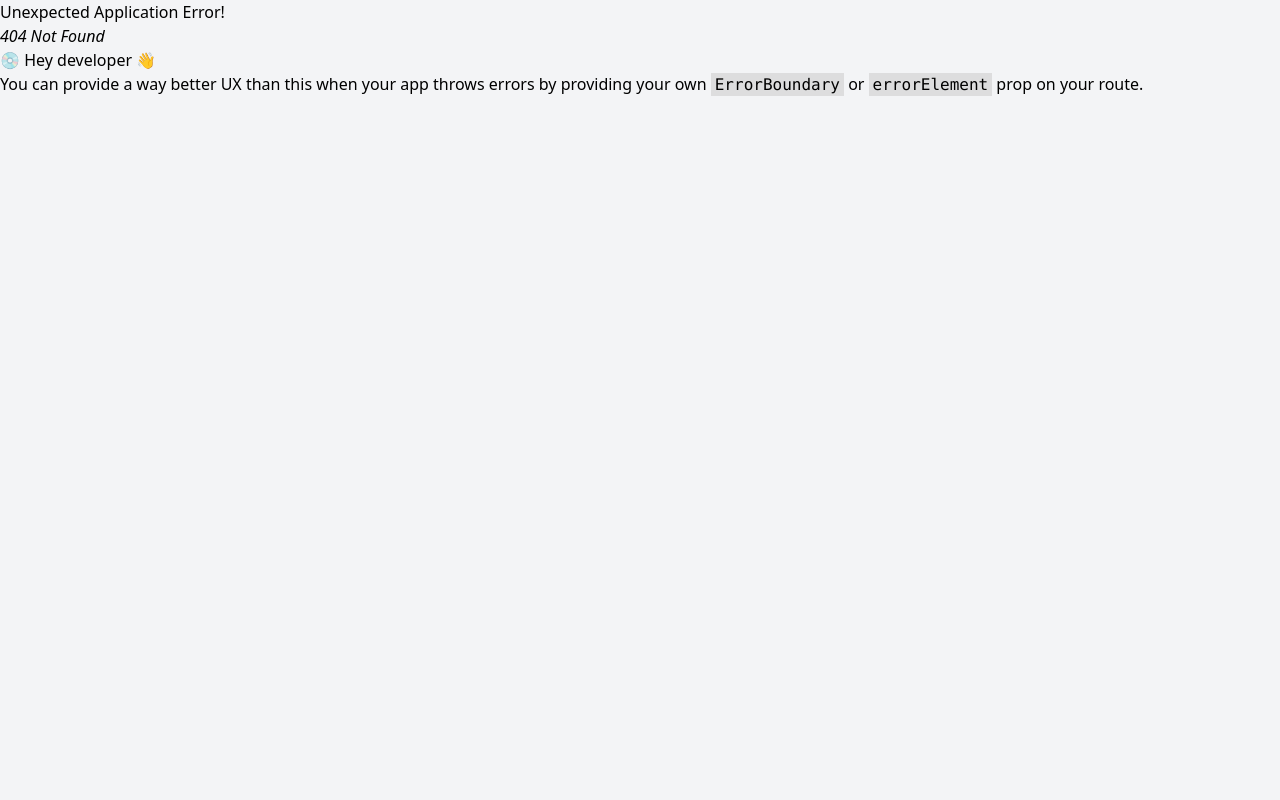
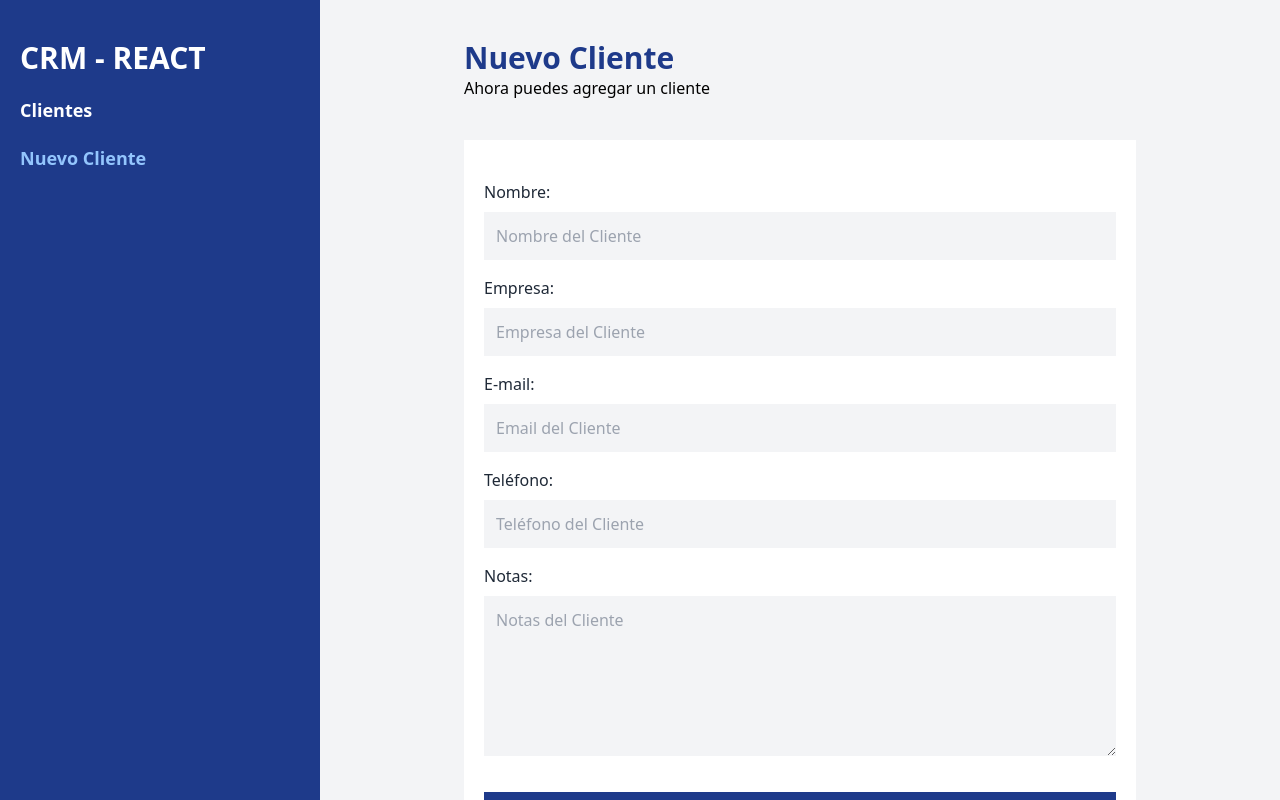
Before and after one commit to AtochePascual-Dev/CRM-React, a React (Vite) app: page /clientes/nuevo in a window 1280 px wide. Before the commit this address had no page. Built offline with nearby package versions, Linux system fonts and the light colour scheme.

Commit message:
[FEATURE] routing nuevo cliente

```diff
--- a/src/components/Header.jsx
+++ b/src/components/Header.jsx
@@ -1,9 +1,11 @@
+import { Link, useLocation } from 'react-router-dom';
 import { useState } from 'react'
 import Iconno from '../img/iconoHambur.png'
 import IconoCerrar from '../img/cerrar.png'
 
 const Header = () => {
   const [menu, setMenu] = useState(false);
+  const location = useLocation();
 
   return (
     <header className="px-5 py-5 bg-blue-900 md:w-1/4 md:py-10">
@@ -11,8 +13,17 @@ const Header = () => {
         <h1 className=" text-3xl font-bold text-white md:text-2xl md:mb-5 lg:text-3xl">CRM - REACT</h1>
 
         <nav className="flex flex-col gap-5 items-start">
-          <a className="text-lg font-bold text-white" href="">Clientes</a>
-          <a className="text-lg font-bold text-white" href="">Nuevo Cliente</a>
+          <Link
+            className={`text-lg font-bold ${location.pathname === '/' ? "text-blue-300" : "text-white"} hover:text-blue-300`}
+            to="/">
+            Clientes
+          </Link>
+
+          <Link
+            className={`text-lg font-bold ${location.pathname === '/clientes/nuevo' ? "text-blue-300" : "text-white"} hover:text-blue-300`}
+            to="/clientes/nuevo">
+            Nuevo Cliente
+          </Link>
         </nav>
       </div>
 
@@ -33,8 +44,17 @@ const Header = () => {
         </div>
 
         <nav className="flex flex-col gap-5 items-start">
-          <a className="text-lg font-bold text-white" href="">Clientes</a>
-          <a className="text-lg font-bold text-white" href="">Nuevo Cliente</a>
+          <Link
+            className={`text-lg font-bold ${location.pathname === '/' ? "text-blue-300" : "text-white"} hover:text-blue-300`}
+            to="/">
+            Clientes
+          </Link>
+
+          <Link
+            className={`text-lg font-bold ${location.pathname === '/clientes/nuevo' ? "text-blue-300" : "text-white"} hover:text-blue-300`}
+            to="/clientes/nuevo">
+            Nuevo Cliente
+          </Link>
         </nav>
       </div>
 
--- a/src/components/Layout.jsx
+++ b/src/components/Layout.jsx
@@ -8,7 +8,7 @@ const Layout = () => {
     <div className='md:h-screen md:flex'>
       <Header />
 
-      <main className="py-10 md:w-3/4">
+      <main className="py-10 md:w-3/4 md:h-screen md:overflow-y-scroll">
         <Outlet />
       </main>
     </div>
--- a/src/pages/Clientes.jsx
+++ b/src/pages/Clientes.jsx
@@ -14,7 +14,7 @@ const Clientes = () => {
   return (
     <div className="w-11/12 max-w-2xl mx-auto">
       <h2 className="font-extrabold text-3xl text-blue-900">Clientes</h2>
-      <p>Ahor puedes administrar a todos los clientes</p>
+      <p>Ahora puedes administrar a todos los clientes</p>
 
       <table className="w-full mt-5 shadow table-auto bg-white md:mt-14">
         <thead className="bg-blue-800 text-white">
```
Also changed, not shown: src/main.jsx (+6 -1 lines).
